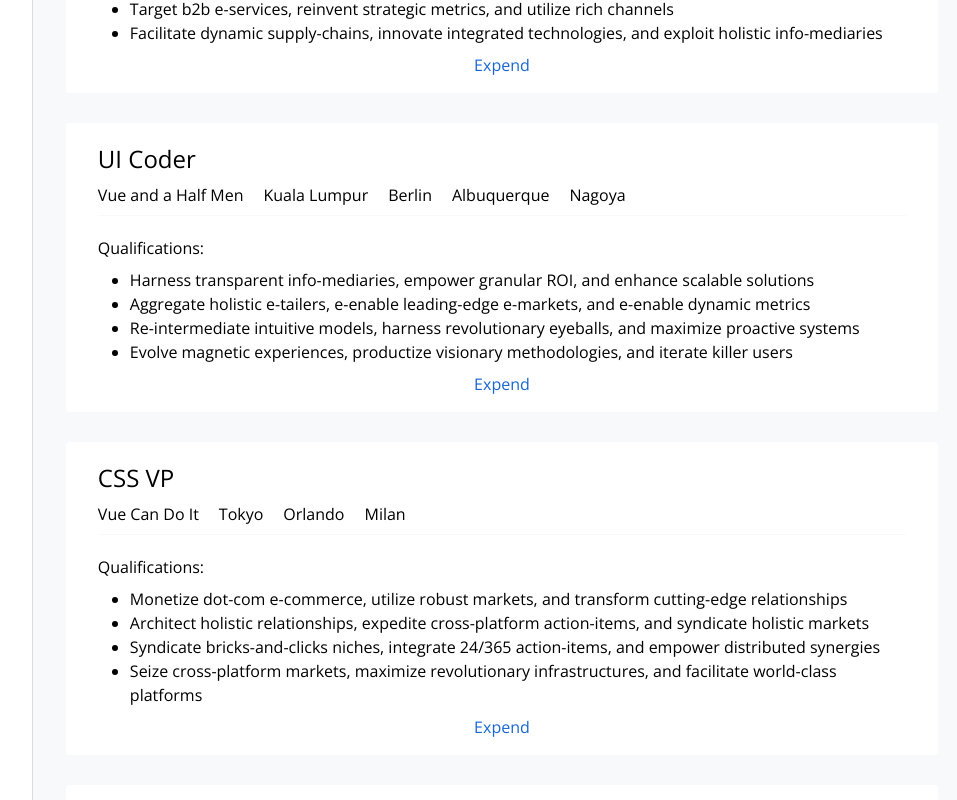
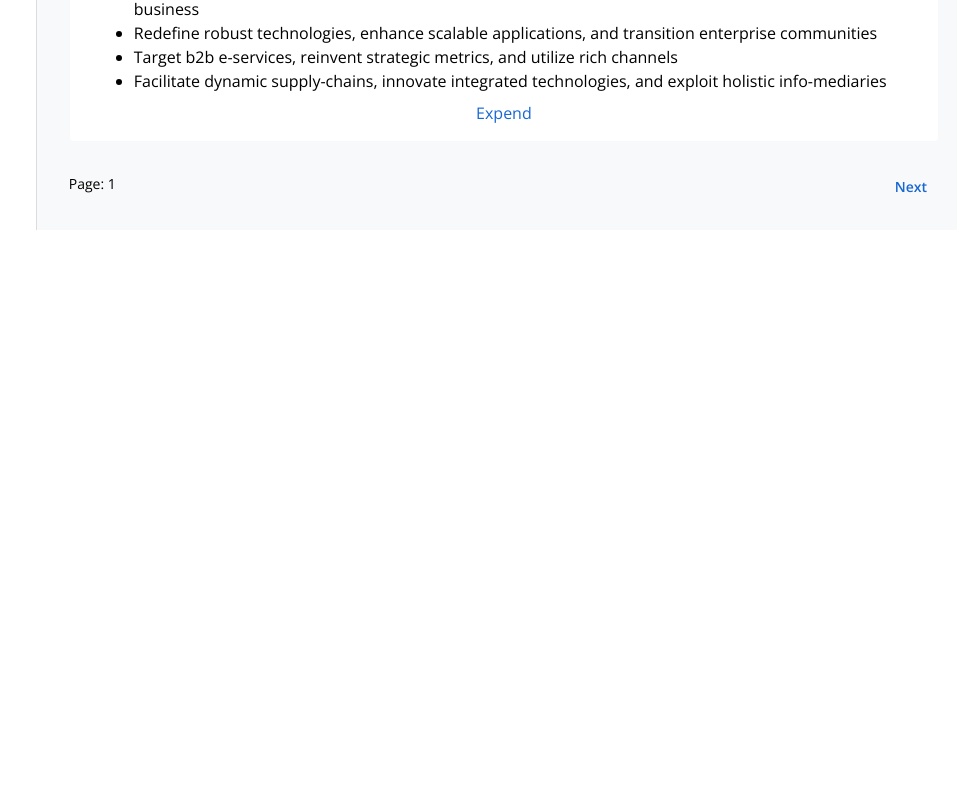
Before and after one commit to vladixcode/vue-google-careers-clone, a Vue app: page /#/jobs/results in a window 1280 px wide. Shown: the part 3260-4060 px from the top of the page, without its empty margins (309-1266 px from the left). After the commit the page ends 3490 px from the top, so only its background shows below. Built offline with nearby package versions, Linux system fonts and the light colour scheme; data requests are answered from the project's data file.

Commit message:
Section 19 (#10)
* Section 19 - Implement Pagination & add factory and helper functions to unit tests

* Section 19 - Add smooth scroll on route change; UX improvement

* End of Section 19 - Add unit tests for Pagination functionality

```diff
--- a/src/components/JobResults/JobListings.vue
+++ b/src/components/JobResults/JobListings.vue
@@ -1,8 +1,33 @@
 <template>
   <main class="flex-auto bg-brand-gray-2 p-8">
     <ol>
-      <job-listing v-for="job in jobs" :key="job.id" :job="job" />
+      <job-listing v-for="job in displayedJobs" :key="job.id" :job="job" />
     </ol>
+
+    <div class="mx-auto mt-8">
+      <div class="flex flex-row flex-nowrap">
+        <p class="flex-grow text-sm">Page: {{ currentPage }}</p>
+        <div class="felx items-center justify-center">
+          <router-link
+            v-if="previousPage"
+            role="link"
+            class="mx-3 text-sm font-semibold text-brand-blue-1"
+            :to="{ name: 'JobResults', query: { page: previousPage } }"
+          >
+            Previous
+          </router-link>
+
+          <router-link
+            v-if="nextPage"
+            role="link"
+            class="mx-3 text-sm font-semibold text-brand-blue-1"
+            :to="{ name: 'JobResults', query: { page: nextPage } }"
+          >
+            Next
+          </router-link>
+        </div>
+      </div>
+    </div>
   </main>
 </template>
 
@@ -20,6 +45,27 @@ export default {
       jobs: [],
     }
   },
+  computed: {
+    currentPage() {
+      return Number.parseInt(this.$route.query.page ?? '1')
+    },
+    previousPage() {
+      const previousPage = this.currentPage - 1
+      const firstPage = 1
+      return previousPage >= firstPage ? previousPage : undefined
+    },
+    nextPage() {
+      const nextPage = this.currentPage + 1
+      const maxPage = Math.ceil(this.jobs.length / 10)
+      return nextPage <= maxPage ? nextPage : undefined
+    },
+    displayedJobs() {
+      const pageNumber = this.currentPage
+      const firstJobIndex = (pageNumber - 1) * 10
+      const lastJobIndex = pageNumber * 10
+      return this.jobs.slice(firstJobIndex, lastJobIndex)
+    },
+  },
   async mounted() {
     const response = await axios.get('http://localhost:3000/jobs')
     this.jobs = response.data
--- a/src/router/index.js
+++ b/src/router/index.js
@@ -25,6 +25,13 @@ const routes = [
 const router = createRouter({
   history: createWebHashHistory(),
   routes,
+  scrollBehavior() {
+    return {
+      top: 0,
+      left: 0,
+      behavior: 'smooth',
+    }
+  },
 })
 
 export default router
```
Also changed, not shown: 1 other file (tests, documents, lock files or other folders).
